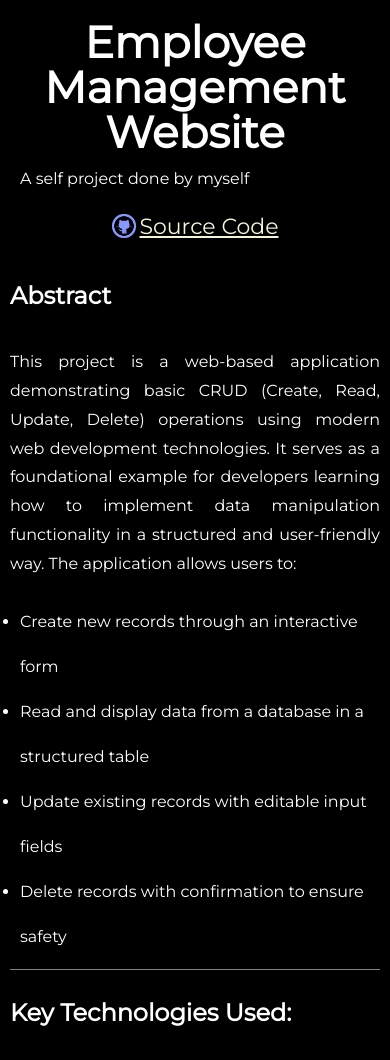
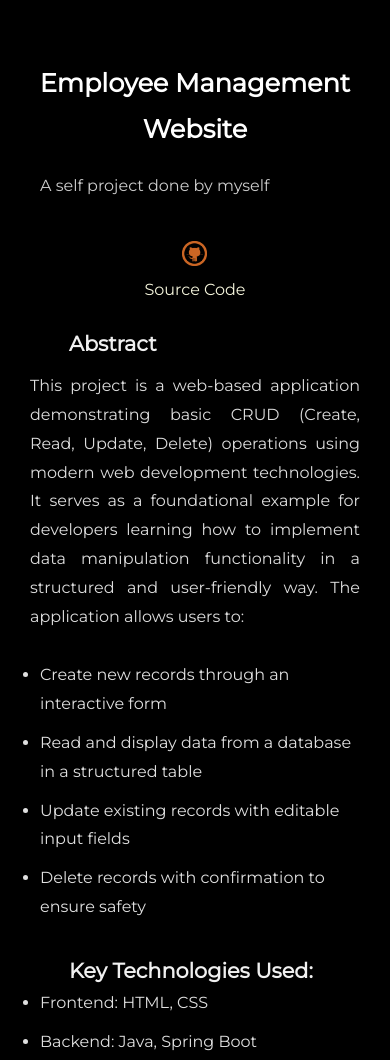
Before and after one commit to jkpardiv/My_Portfolio, a plain HTML site: page projects/project1.html in a window 390 px wide. Shown: the top 1060 px of the page. Drawn offline with Linux system fonts and the light colour scheme.

Commit message:
Update styles.css

```diff
--- a/projects/styles.css
+++ b/projects/styles.css
@@ -1,143 +1,121 @@
-/* === Base Styles (Desktop) === */
-body {
-    font-family: 'Montserrat', Helvetica, sans-serif;
-    background-color: black;
-    color: white;
-}
-
+/* Base Styles */
 * {
     margin: 0;
     padding: 0;
     box-sizing: border-box;
-    line-height: 45px;
 }
 
-.head {
-    padding-top: 30px;
-    display: flex;
-    justify-content: center;
-}
-
-#abstract {
-    display: flex;
-    justify-content: center;
-}
-
-#abstract-para,
-.tech-list,
-.abstract-list,
-.applications-list,
-.use-list {
-    max-width: 800px;
-    margin: 0 auto;
-    border-bottom: 1.5px solid grey;
-    padding: 10px;
+body {
+    font-family: 'Montserrat', Helvetica, sans-serif;
+    background-color: #000;
+    color: #fff;
+    line-height: 1.8;
 }
 
 .container {
-    display: grid;
-}
-
-header {
-    text-align: center;
-}
-
-.abstract p {
-    text-align: justify;
-}
-
-p {
-    max-width: 800px;
-    text-align: center;
-    font-size: 18px;
-    line-height: 1.8;
+    max-width: 1200px;
     margin: 0 auto;
     padding: 20px;
 }
 
-.abstract-list,
-.tech-list {
+/* Header Section */
+.head {
     display: flex;
-    margin: 0 auto;
+    justify-content: center;
+    text-align: center;
+    padding: 40px 10px 20px;
+    flex-direction: column;
+    gap: 10px;
 }
 
-h2,
-.applications-list,
-.use-list {
-    margin: 20px auto;
-    text-align: center;
+h1 {
+    font-size: 2rem;
+    margin-bottom: 10px;
 }
 
+header p {
+    font-size: 1rem;
+    color: #ccc;
+}
+
+/* Link to source code */
 .code {
     display: inline-flex;
     align-items: center;
-    gap: 8px;
+    gap: 10px;
     color: beige;
+    text-decoration: none;
+    margin-top: 10px;
+    font-size: 1rem;
 }
 
-img {
-    width: 30px;
-    height: 30px;
-    filter: invert(0%) sepia(100%) saturate(500%) hue-rotate(200deg);
+.code img {
+    width: 25px;
+    height: 25px;
+    filter: invert(1);
 }
 
-.conclusion p {
-    text-align: justify;
+/* Section Titles */
+h2 {
+    font-size: 1.5rem;
+    margin-left: 14%;
+    text-align: left;
+    color: #f0f0f0;
+}
+#myself{
+  text-align: center;
 }
 
-/* === Responsive Styles (Mobile/Tablet) === */
-@media (max-width: 768px) {
-    .abstract-list,
-    .tech-list,
-    .applications-list,
-    .use-list,
-    h2,
-    .head {
-        margin-left: 10px;
-        margin-right: 10px;
+/* Paragraphs */
+p {
+    font-size: 18px;
+    max-width: 800px;
+    margin: 0 auto 20px;
+    padding: 10px;
+    text-align: justify;
+    color: #ddd;
+}
+
+/* Lists */
+ul {
+    max-width: 800px;
+    margin: 0 auto 20px;
+    padding-left: 20px;
+    list-style-type: disc;
+}
+
+ul li {
+    margin-bottom: 10px;
+    font-size: 16px;
+    color: #e0e0e0;
+}
+
+/* Section Layout */
+.abstract,
+.technologies,
+.applications,
+.usage,
+.features,
+.conclusion {
+    margin-bottom: 30px;
+}
+
+/* Responsive Fix */
+@media screen and (max-width: 768px) {
+    .code {
         flex-direction: column;
-        text-align: left;
+        align-items: center;
     }
 
-    p {
-        padding: 10px;
-        font-size: 16px;
-        text-align: left;
+    h1 {
+        font-size: 1.6rem;
     }
 
-    img {
-        width: 24px;
-        height: 24px;
+    h2 {
+        font-size: 1.3rem;
     }
 
-    .head {
-        padding-top: 20px;
-        font-size: 22px;
-    }
-
-    .container {
-        grid-template-columns: 1fr;
-    }
-
-    .code {
-        flex-wrap: wrap;
-        gap: 4px;
-    }
-
-    .abstract-list,
-    .tech-list {
-        flex-direction: column;
-        align-items: flex-start;
-    }
-
-    #abstract-para,
-    .tech-list,
-    .abstract-list,
-    .applications-list,
-    .use-list {
-        border-bottom: 1px solid grey;
-        margin-left: 10px;
-        margin-right: 10px;
-        padding: 10px;
+    p, ul li {
+        font-size: 16px;
     }
 }
```
